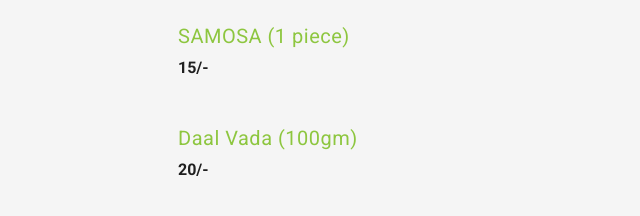
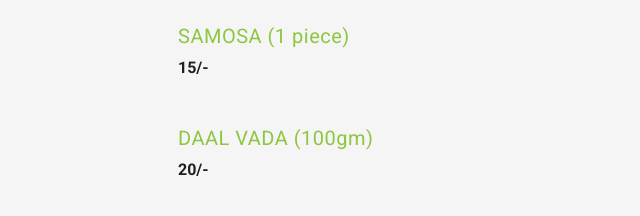
Before and after one commit to Amkhatri31/Namastefooddelivery, a plain HTML site: page index.html in a window 1280 px wide. Shown: the part 1620-1836 px from the top of the page, 497-1137 px from the left. Drawn offline with Linux system fonts and the light colour scheme; a web font is replaced by a local one.

Commit message:
Update index.html

```diff
--- a/index.html
+++ b/index.html
@@ -232,7 +232,7 @@ Enjoy with smile!</h4>
                                     <div class="offer-item">
 
                                         <div>
-                                            <h3>Daal Vada (100gm)</h3><h4 class="price">20/-</h4>
+                                            <h3>DAAL VADA (100gm)</h3><h4 class="price">20/-</h4>
 
                                         </div>
 
```
